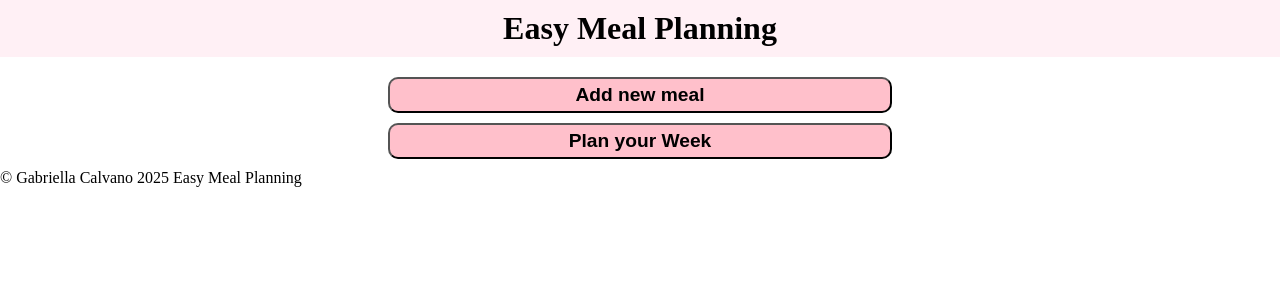
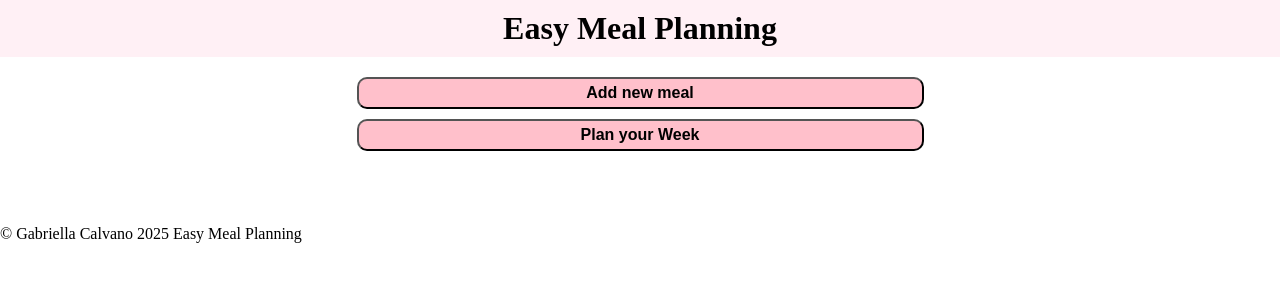
Before and after one commit to Nymesia47/meal-planner-generator, a React (Vite) app: page /#/ in a window 1280 px wide. Shown: the top 300 px of the page. Built offline with nearby package versions, Linux system fonts and the light colour scheme.

Commit message:
adjusted basic responsive style

```diff
--- a/src/components/layoutComponents/ResultSection.jsx
+++ b/src/components/layoutComponents/ResultSection.jsx
@@ -1,4 +1,5 @@
 import PropTypes from "prop-types";
+import "/src/styles/ResultSection.scss";
 import DayCard from "../parts/DayCard";
 
 function ResultSection({planningData, mealPlan}) {
@@ -16,7 +17,7 @@ function ResultSection({planningData, mealPlan}) {
 
   return (
     <section>
-      <ul>
+      <ul className="dayCardList">
         {weekPlanHTML}
       </ul>
     </section>
--- a/src/components/pages/LandingPage.jsx
+++ b/src/components/pages/LandingPage.jsx
@@ -46,9 +46,9 @@ function LandingPage() {
     setMealPlan(mealsForWeek);
   }
 
-  const handleSubmit = (ev) => {
-    ev.preventDefault();
-  }
+  // const handleSubmit = (ev) => {
+  //   ev.preventDefault();
+  // }
 
   //On button click display respective form
   const [activeForm, setActiveForm] = useState(null);
@@ -60,8 +60,6 @@ function LandingPage() {
   //function to add a new meal
   const addMeal = (newMeal)=> {
     setDinnerOptions((prevMeals) => [...prevMeals, newMeal])
-
-
   }
 
 
@@ -71,7 +69,7 @@ function LandingPage() {
       <Header />
       <main>
         <ActionsPanel handleClickForm={handleClickForm}/>
-        {activeForm === "addMeal" && <AddMealForm handleSubmit={handleSubmit} addMeal={addMeal}/>}
+        {activeForm === "addMeal" && <AddMealForm addMeal={addMeal}/>}
         {activeForm === "planWeek" && <PlanWeekForm planningData={planningData}
         setPlanningData={setPlanningData}
         createMealPlan={createMealPlan}/>}
--- a/src/components/parts/AddMealForm.jsx
+++ b/src/components/parts/AddMealForm.jsx
@@ -1,7 +1,7 @@
 import { useState } from "react";
 import PropTypes from "prop-types";
 
-function AddMealForm({handleSubmit, addMeal}) {
+function AddMealForm({addMeal}) {
   const [mealTitle, setMealTitle] = useState("");
   const [errorMsg, setErrorMsg] = useState("");
   const mealTypeOptions = ["Breakfast", "Lunch", "Dinner", "Side", "Dessert"];
@@ -53,7 +53,7 @@ function AddMealForm({handleSubmit, addMeal}) {
   return (
     <section>
       <h2 className="form-title" >Add a meal to your library</h2>
-      <form className="form" onSubmit={handleSubmit}>
+      <form className="form" onSubmit={handleAddMeal}>
         <label htmlFor="title">
           Meal:
           <input
@@ -84,6 +84,5 @@ function AddMealForm({handleSubmit, addMeal}) {
 export default AddMealForm;
 
 AddMealForm.propTypes = {
-  handleSubmit: PropTypes.func.isRequired,
   addMeal: PropTypes.func.isRequired
 }
--- a/src/styles/ActionsPanelBtn.scss
+++ b/src/styles/ActionsPanelBtn.scss
@@ -1,8 +1,8 @@
 .actionBtn {
     width: 60%;
     background-color: pink;
-        font-size: 1.2rem;
-        width: 40%;
+    font-size: 1rem;
+    width: 45%;
     border-radius: 10px;
     padding: 5px 10px;
     margin-top: 10px;
--- a/src/styles/DayCard.scss
+++ b/src/styles/DayCard.scss
@@ -8,11 +8,11 @@
     justify-items: center;
 
     @media(min-width: 768px) {
-        width: 33%;
+        width: 30%;
     }
 
     @media(min-width: 1000px) {
-        width: 14%;
+        width: 22%;
     }
 
     & h3 {
--- /dev/null
+++ b/src/styles/ResultSection.scss
@@ -0,0 +1,14 @@
+.dayCardList {
+    display: flex;
+    flex-direction: column;
+
+    @media(min-width: 768px) {
+        flex-direction: row;
+        flex-wrap: wrap;
+        padding: 1rem;
+    }
+
+    @media(min-width: 1000px) {
+       padding: 2rem;
+    }
+}
```
Lines whose indentation alone changed are shown as unchanged.
